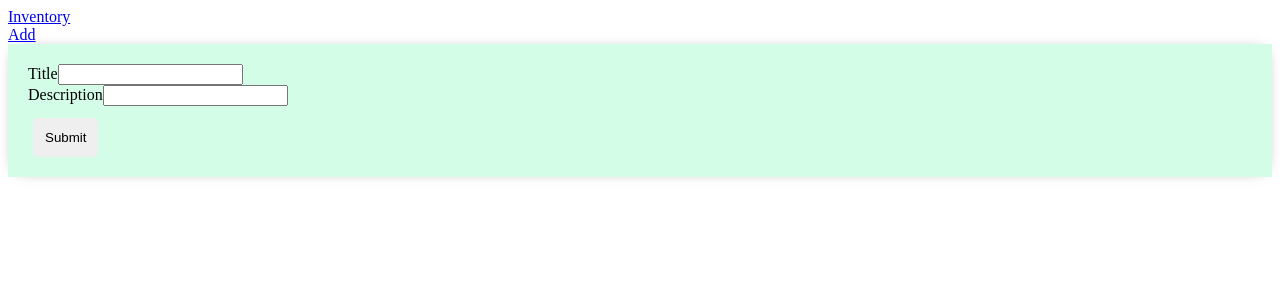
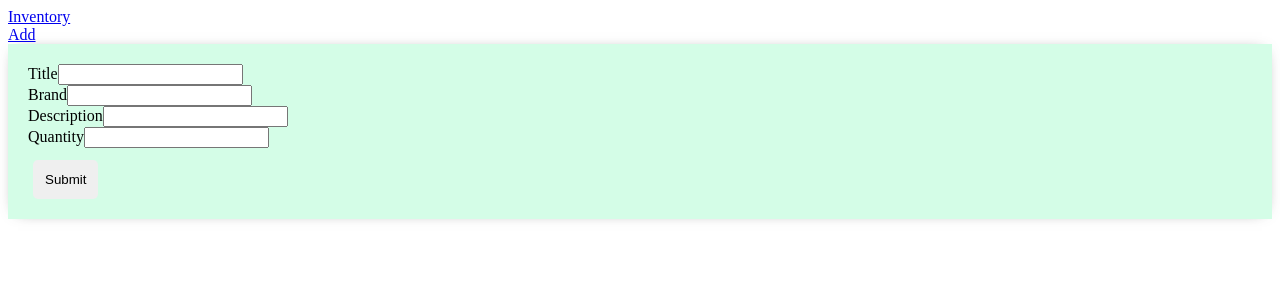
Before and after one commit to ssawan2/shopify-backend, an Angular app in the folder front-end/: page /add in a window 1280 px wide. Shown: the top 300 px of the page. Built offline with nearby package versions, Linux system fonts and the light colour scheme.

Commit message:
adding more fields for inventory items

```diff
--- a/front-end/src/app/components/add-inventory/add-inventory.component.html
+++ b/front-end/src/app/components/add-inventory/add-inventory.component.html
@@ -1,13 +1,22 @@
 <div class="addForm">
     <div *ngIf="!submitted">
+
         <div class="form-group">
             <label for="title">Title</label>
             <input type="text" class="form-control" id="title" required [(ngModel)]="inventory.title" name="title" />
         </div>
 
         <div class="form-group">
+            <label for="brand">Brand</label>
+            <input class="form-control" id="brand" required [(ngModel)]="inventory.brand" name="brand" />
+        </div>
+        <div class="form-group">
             <label for="description">Description</label>
             <input class="form-control" id="description" required [(ngModel)]="inventory.description" name="description" />
+        </div>
+        <div class="form-group">
+            <label for="description">Quantity</label>
+            <input class="form-control" id="quantity" required [(ngModel)]="inventory.quantity" name="quantity" />
         </div>
 
         <button (click)="saveInventory()" class="button">Submit</button>
@@ -17,4 +26,7 @@
         <h4>You submitted successfully!</h4>
         <button class="btn btn-success" (click)="newTutorial()">Add</button>
     </div>
+
+
+
 </div>
--- a/front-end/src/app/components/add-inventory/add-inventory.component.ts
+++ b/front-end/src/app/components/add-inventory/add-inventory.component.ts
@@ -11,8 +11,9 @@ export class AddInventoryComponent implements OnInit {
 
   inventory ={
     title: '',
+    brand:'',
     description: '',
-    published: false
+    quantity: ''
   };
 
   submitted = false;
@@ -26,7 +27,9 @@ export class AddInventoryComponent implements OnInit {
   saveInventory(){
     const data = {
       title: this.inventory.title,
-      description: this.inventory.description
+      brand: this.inventory.brand,
+      description: this.inventory.description,
+      quantity: this.inventory.quantity
     }
 
     this.inventoryService.create(data)
@@ -47,8 +50,9 @@ export class AddInventoryComponent implements OnInit {
     this.submitted = false;
     this.inventory ={
       title: this.inventory.title,
+      brand: this.inventory.brand,
       description: this.inventory.description,
-      published: false
+      quantity: this.inventory.quantity
     }
   }
 
--- a/front-end/src/app/components/details-inventory/details-inventory.component.html
+++ b/front-end/src/app/components/details-inventory/details-inventory.component.html
@@ -6,8 +6,16 @@
             <input type="text" class="formText" id="title" [(ngModel)]="currentItem.title" name="title" />
         </div>
         <div class="form">
+            <label for="brand">Brand</label>
+            <input type="text" class="formText" id="brand" [(ngModel)]="currentItem.brand" name="brand" />
+        </div>
+        <div class="form">
             <label for="description">Description</label>
             <input type="text" id="description" [(ngModel)]="currentItem.description" name="description" />
+        </div>
+        <div class="form">
+            <label for="quantity">Quantity</label>
+            <input type="text" class="formText" id="quantity" [(ngModel)]="currentItem.quantity" name="quantity" />
         </div>
     </form>
 
--- a/front-end/src/app/components/list-inventory/list-inventory.component.html
+++ b/front-end/src/app/components/list-inventory/list-inventory.component.html
@@ -29,7 +29,13 @@
                     <label><strong>Title:</strong></label> {{ currentItem.title }}
                 </div>
                 <div>
+                    <label><strong>Brand:</strong></label> {{ currentItem.brand }}
+                </div>
+                <div>
                     <label><strong>Description:</strong></label> {{ currentItem.description }}
+                </div>
+                <div>
+                    <label><strong>Quantity:</strong></label> {{ currentItem.quantity }}
                 </div>
                 <div>
                     <label><strong>ID:</strong></label> {{ currentItem._id }}
```
Also changed, not shown: 2 other files (tests, documents, lock files or other folders).
